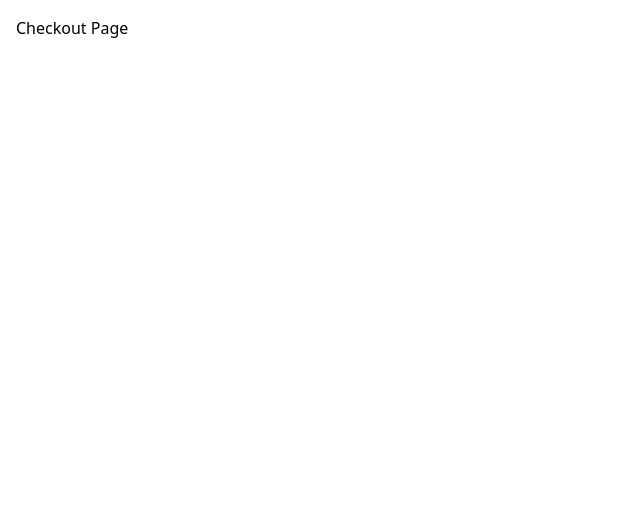
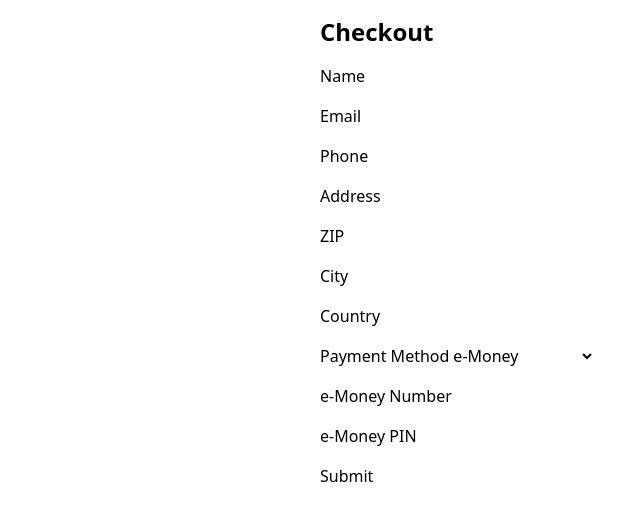
Before and after one commit to K-stiles/TMP-e-commerce, a React (Vite) app: page /checkout in a window 1280 px wide. Shown: the top 520 px of the page, without its empty margins (0-640 px from the left). Built offline with nearby package versions, Linux system fonts and the light colour scheme.

Commit message:
feat: checkout and confirmation page built

```diff
--- a/src/pages/checkout.tsx
+++ b/src/pages/checkout.tsx
@@ -1,3 +1,22 @@
-export default function Checkout() {
-  return <div className="p-4">Checkout Page</div>;
+import { useNavigate } from "react-router";
+import { useCheckoutStore } from "../store/checkout-store";
+import type { CheckoutFormData } from "../schemas/checkout.schema";
+import CheckoutForm from "../components/forms/checkout-form";
+
+export default function CheckoutPage() {
+  const setCheckoutData = useCheckoutStore((state) => state.setData);
+  const navigate = useNavigate();
+
+  const handleSubmit = (data: CheckoutFormData) => {
+    console.log("🚀 ~ handleSubmit ~ data:", data);
+    setCheckoutData(data);
+    navigate("/confirmation");
+  };
+
+  return (
+    <div className="max-w-2xl mx-auto p-4">
+      <h1 className="text-2xl font-bold mb-4">Checkout</h1>
+      <CheckoutForm onSubmit={handleSubmit} />
+    </div>
+  );
 }
--- a/src/pages/confirmation.tsx
+++ b/src/pages/confirmation.tsx
@@ -1,3 +1,72 @@
-export default function Confirmation() {
-  return <div className="p-4">Order Confirmation Page</div>;
+import { Link, useNavigate } from "react-router";
+import { useCheckoutStore } from "../store/checkout-store";
+import { useCartStore } from "../store/cart-store";
+
+export default function ConfirmationPage() {
+  const { data, clear: clearCheckout } = useCheckoutStore();
+  const { items, total, clearCart } = useCartStore();
+
+  const navigate = useNavigate();
+
+  function backToHome() {
+    clearCart();
+    clearCheckout();
+    navigate("/");
+  }
+
+  if (!data) {
+    return (
+      <div className="p-4 text-center">
+        <p>Order not found.</p>
+        <Link to="/" className="text-blue-600 underline">
+          Back to Shop
+        </Link>
+      </div>
+    );
+  }
+
+  return (
+    <div className="p-4 max-w-xl mx-auto text-center">
+      <h1 className="text-2xl font-bold text-green-600 mb-2">
+        Thank you for your order!
+      </h1>
+      <p className="text-gray-600 mb-4">
+        Your order has been successfully placed.
+      </p>
+
+      <div className="border rounded-lg overflow-hidden shadow-sm">
+        <div className="bg-gray-100 p-4 text-left">
+          <h2 className="font-semibold mb-2">Order Summary</h2>
+          <ul className="text-sm space-y-2">
+            {items.map((item) => (
+              <li key={item.id} className="flex justify-between">
+                <span>
+                  {item.name} x{item.quantity}
+                </span>
+                <span>${(item.price * item.quantity).toLocaleString()}</span>
+              </li>
+            ))}
+          </ul>
+        </div>
+        <div className="bg-white px-4 py-3 border-t text-right">
+          <p className="text-sm text-gray-600">
+            Total: <strong>${total().toLocaleString()}</strong>
+          </p>
+        </div>
+      </div>
+
+      <Link
+        to="/"
+        className="inline-block mt-6 bg-black text-white px-6 py-2 rounded hover:bg-opacity-90"
+      >
+        <button
+          onClick={backToHome}
+          type="button"
+          className="focus:outline-none"
+        >
+          Back to Home
+        </button>
+      </Link>
+    </div>
+  );
 }
```
